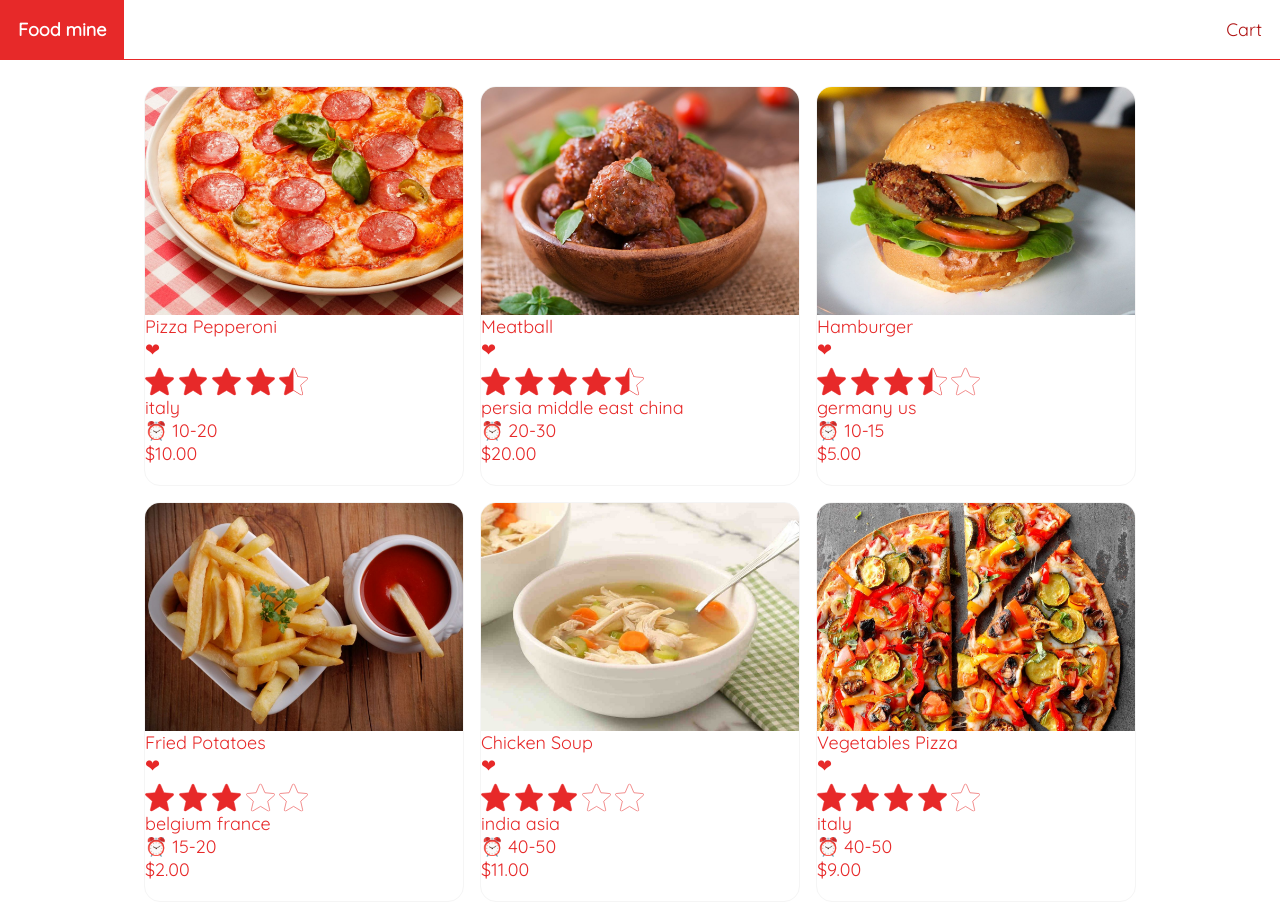
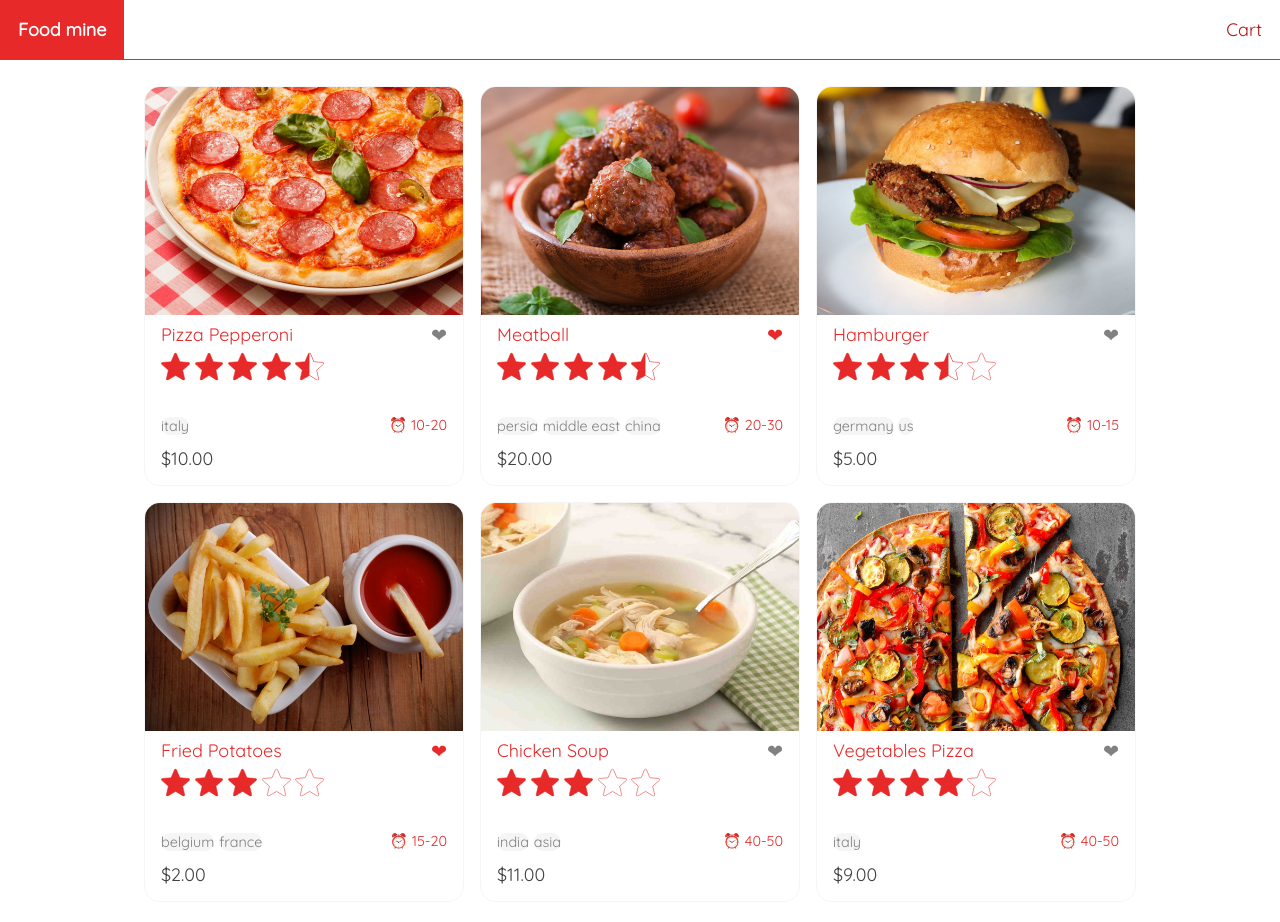
Before and after one commit to rodis00/food-shop, an Angular app: page / in a window 1280 px wide. Shown: the top 922 px of the page. Built offline with nearby package versions, Linux system fonts and the light colour scheme.

Commit message:
add styles

```diff
--- a/src/app/home/home.component.css
+++ b/src/app/home/home.component.css
@@ -23,3 +23,53 @@
   opacity: 0.9;
   cursor: pointer;
 }
+
+.content {
+  padding: 0.5rem 1rem;
+  position: relative;
+}
+
+.favorite {
+  position: absolute;
+  top: 0.5rem;
+  right: 1rem;
+  font-size: 1.2rem;
+}
+
+.favorite.not {
+  color: gray;
+}
+
+.stars {
+  margin-bottom: 2rem;
+}
+
+.product-item-footer {
+  display: flex;
+  justify-content: space-between;
+  align-items: center;
+}
+
+.origins {
+  flex: 9;
+}
+
+.origins span {
+  border-radius: 2rem;
+  background-color: whitesmoke;
+  display: inline-block;
+  font-size: 0.9rem;
+  color: grey;
+  margin-right: 0.3rem;
+}
+
+.cook-time {
+  font-size: 0.9rem;
+  flex: 3;
+  text-align: right;
+}
+
+.price {
+  color: #414141;
+  margin-top: 0.7rem;
+}
--- a/src/app/home/home.component.html
+++ b/src/app/home/home.component.html
@@ -7,7 +7,7 @@
         <div class="name">
           {{ food.name }}
         </div>
-        <span class="{{ food.favorite ? 'favorite' : 'not' }}"> ❤ </span>
+        <span class="favorite {{ food.favorite ? '' : 'not' }}"> ❤ </span>
         <div class="stars">
           <app-star-rating [stars]="food.stars" [size]="1.8" />
         </div>
```
